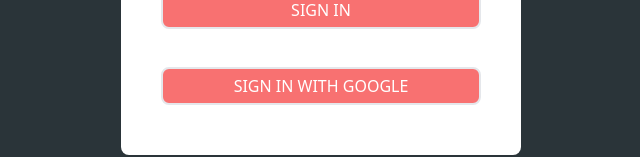
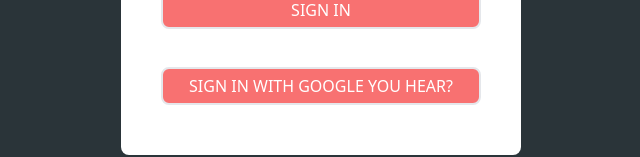
Before and after one commit to Cxons/RecipeApp, a React (Vite) app in the folder frontEnd/recipeApp/: page /user/login in a window 1280 px wide. Shown: the part 477-634 px from the top of the page, without its empty margins (319-959 px from the left). Built offline with nearby package versions, Linux system fonts and the light colour scheme; the HTML template or start-up script is replaced by a standard one.

Commit message:
i changed the button

```diff
--- a/frontEnd/recipeApp/src/Logins.jsx
+++ b/frontEnd/recipeApp/src/Logins.jsx
@@ -89,7 +89,7 @@
           type="submit"
           onClick={googleSignIn}
         >
-          SIGN IN WITH GOOGLE
+          SIGN IN WITH GOOGLE YOU HEAR?
         </button>
       </form>
     </div>
```
